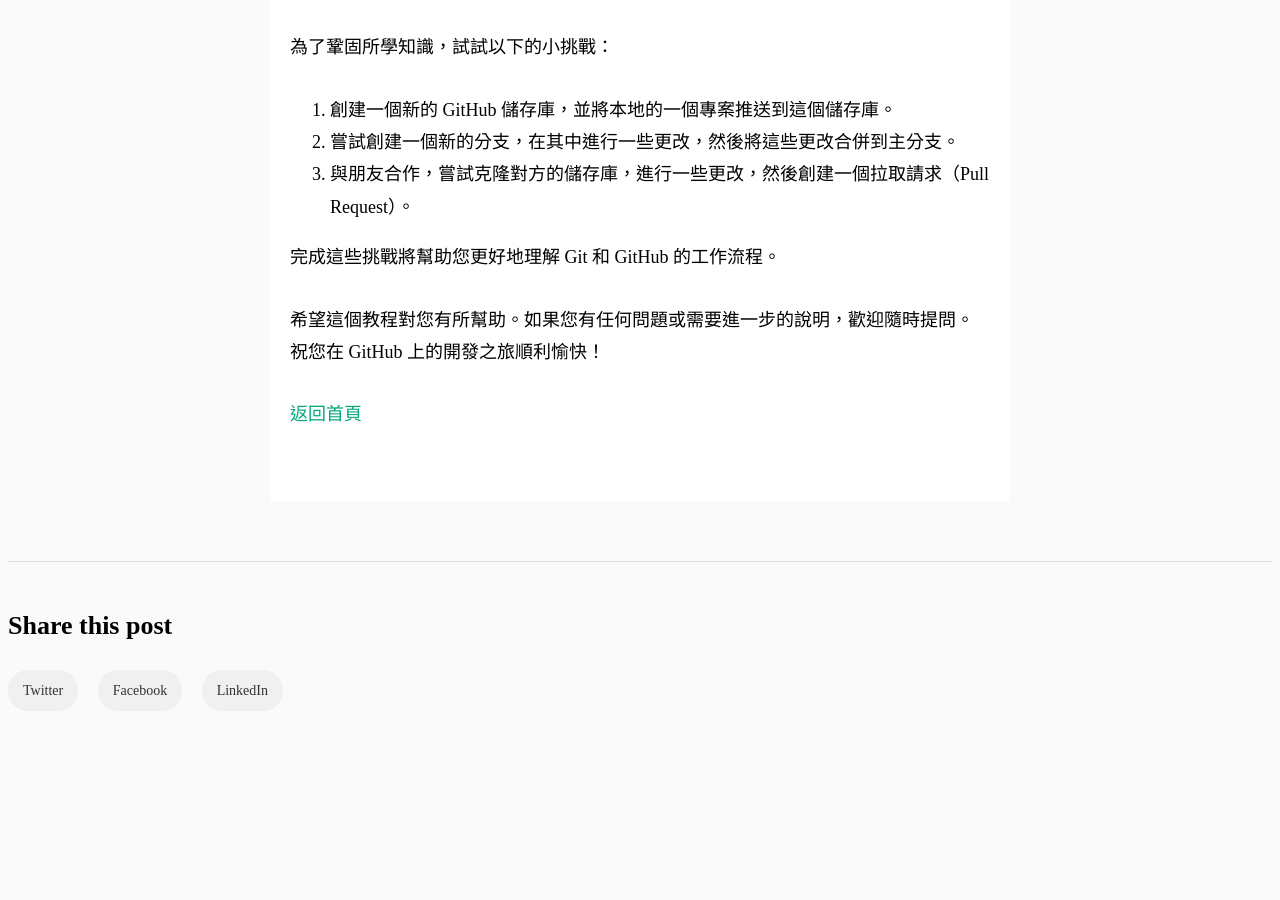
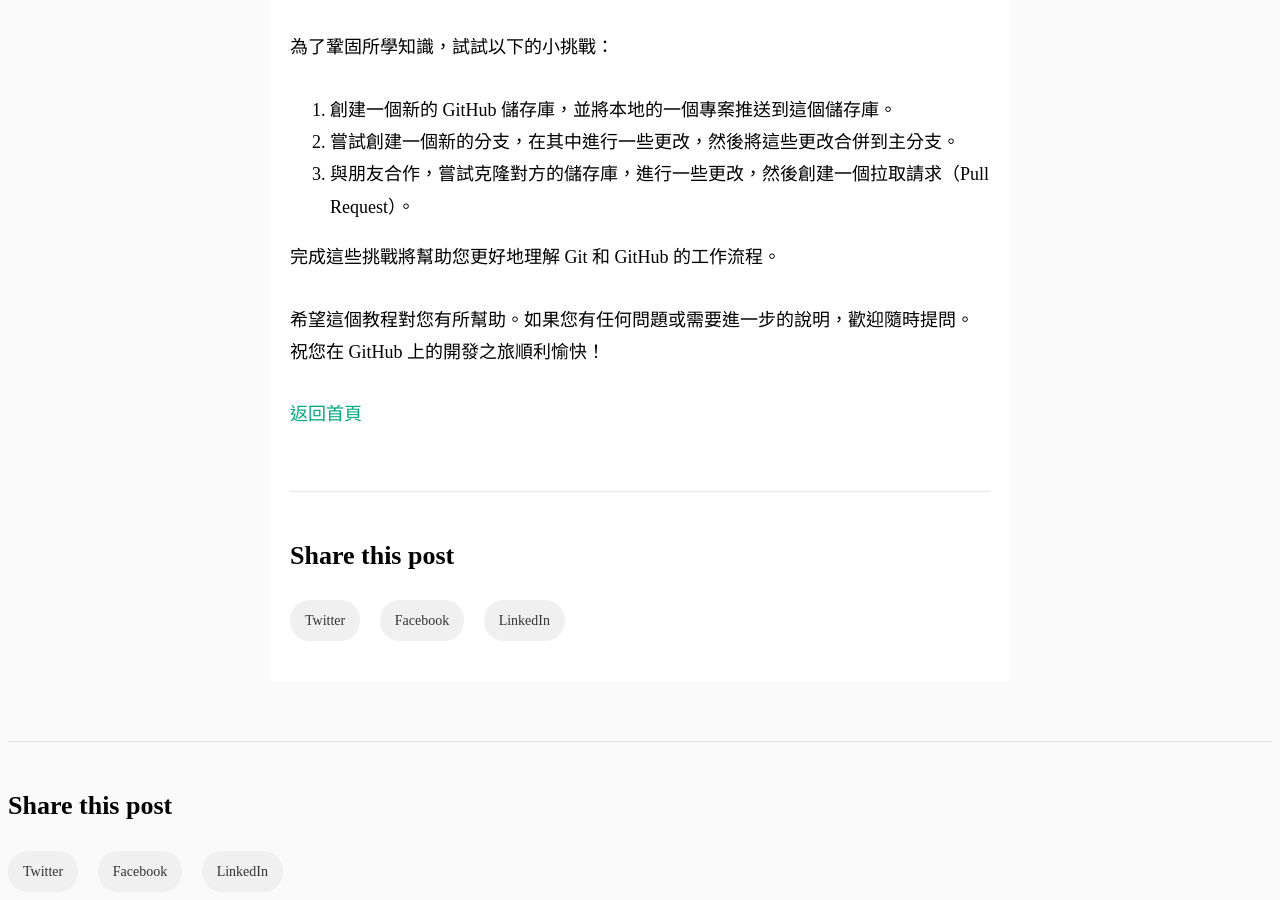
Before and after one commit to diverwil1995/blog, a Jekyll site: the page built from _posts/2024-09-03-001.md, in a window 1280 px wide and 900 px high, scrolled down 11788 px. Built offline with Jekyll 4.4.1, drawn with Linux system fonts in a browser that asks for light colours; before the commit the page ends 12507 px from its top, so only the background shows below that.

Commit message:
feat: refactor website templates and styles
- Shorten the post excerpt length from `50` to `20` in `home.html`
- Add a new layout for pages in `page.html`
- Include share buttons in the post footer in `post.html`

Signed-off-by: wilson <wilson@admindeMacBook-Air.local>

```diff
--- a/_layouts/home.html
+++ b/_layouts/home.html
@@ -23,7 +23,7 @@ layout: default
         <img src="{{ post.image | relative_url }}" alt="{{ post.title }}" class="post-thumbnail">
         {% endif %}
         <div class="post-excerpt">
-            {{ post.excerpt | strip_html | truncatewords: 50 }}
+            {{ post.excerpt | strip_html | truncatewords: 20 }}
         </div>
         <a href="{{ post.url | relative_url }}" class="read-more">閱讀更多</a>
     </article>
--- a/_layouts/post.html
+++ b/_layouts/post.html
@@ -21,4 +21,12 @@ layout: default
   <div class="post-content">
     {{ content }}
   </div>
+  <footer class="post-footer">
+    <div class="share-buttons">
+      <h3>Share this post</h3>
+      <a href="https://twitter.com/intent/tweet?text={{ page.title }}&url={{ site.url }}{{ page.url }}" target="_blank" rel="noopener noreferrer">Twitter</a>
+      <a href="https://www.facebook.com/sharer/sharer.php?u={{ site.url }}{{ page.url }}" target="_blank" rel="noopener noreferrer">Facebook</a>
+      <a href="https://www.linkedin.com/shareArticle?mini=true&url={{ site.url }}{{ page.url }}&title={{ page.title }}" target="_blank" rel="noopener noreferrer">LinkedIn</a>
+    </div>
+  </footer>
 </article>
```
Also changed, not shown: _layouts/page.html (+9 -0 lines).
